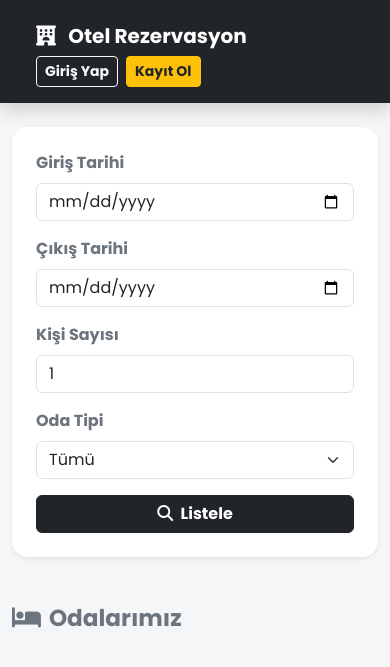
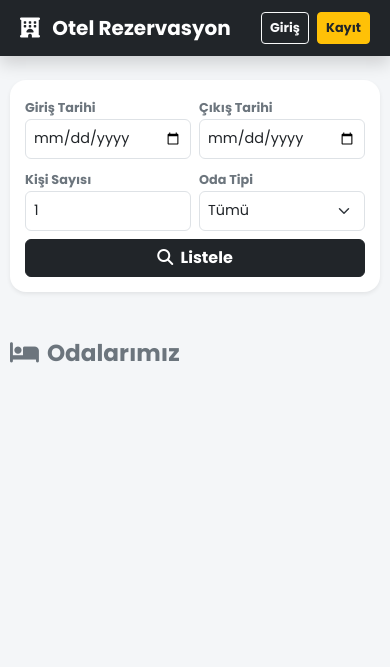
Before and after one commit to murataydogan/OtelWeb, a Flask app: page /odalar in a window 390 px wide. Shown: the top 667 px of the page. Run offline with Flask 3, Linux system fonts and the light colour scheme; data that the repository does not hold is empty.

Commit message:
odalar.html

```diff
--- a/OtelWeb/templates/odalar.html
+++ b/OtelWeb/templates/odalar.html
@@ -2,16 +2,18 @@
 <html lang="tr">
 <head>
     <meta charset="UTF-8">
-<title>Odalarımız - {{ otel_adi }}</title>
+    <meta name="viewport" content="width=device-width, initial-scale=1.0">
+    <title>Odalarımız - {{ otel_adi }}</title>
     <link href="https://fonts.googleapis.com/css2?family=Poppins:wght@300;400;600;700&display=swap" rel="stylesheet">
     <link rel="stylesheet" href="https://cdnjs.cloudflare.com/ajax/libs/font-awesome/6.4.0/css/all.min.css">
     <link href="https://cdn.jsdelivr.net/npm/bootstrap@5.3.0/dist/css/bootstrap.min.css" rel="stylesheet">
 
     <style>
-        body { font-family: 'Poppins', sans-serif; background-color: #f4f6f8; }
+        body { font-family: 'Poppins', sans-serif; background-color: #f4f6f8; margin: 0; padding: 0; }
+
         .room-card {
             border: none; border-radius: 15px; background: white; transition: all 0.3s ease;
-            box-shadow: 0 5px 15px rgba(0,0,0,0.05); overflow: hidden; display: flex; flex-direction: column; justify-content: space-between;
+            box-shadow: 0 5px 15px rgba(0,0,0,0.05); overflow: hidden; display: flex; flex-direction: column; justify-content: space-between; height: 100%;
         }
         .room-card:hover { transform: translateY(-5px); box-shadow: 0 15px 30px rgba(0,0,0,0.15); border: 2px solid #0984e3; }
         .price-tag { color: #0984e3; font-weight: 700; font-size: 1.5rem; }
@@ -31,21 +33,41 @@
         .detail-label { color: #636e72; font-weight: 600; }
         .detail-value { color: #2d3436; font-weight: 400; }
         .total-price { color: #0984e3; font-weight: 800; font-size: 1.2rem; }
+
+        /* 2. EKLEME: Mobil için Özel Ayarlar */
+        @media (max-width: 768px) {
+            .container { padding-left: 10px; padding-right: 10px; }
+            .card { padding: 15px !important; }
+
+            /* Form elemanlarını küçültme */
+            .form-label { font-size: 0.8rem; margin-bottom: 2px; }
+            .form-control, .form-select { padding: 8px; font-size: 0.9rem; }
+
+            /* Odalar yan yana sığsın diye yazı boyutlarını ayarlama */
+            .room-card { padding: 10px !important; }
+            .room-card h4 { font-size: 1rem; }
+            .price-tag { font-size: 1.1rem; }
+            .btn-reserve, .btn-login-first { padding: 8px; font-size: 0.8rem; }
+
+            /* Navbar düzeni */
+            .navbar { padding: 0.5rem !important; }
+            .navbar .btn { font-size: 0.8rem; padding: 5px 8px; }
+        }
     </style>
 </head>
 <body>
 
 <nav class="navbar navbar-expand-lg navbar-dark bg-dark px-4 py-3 shadow">
     <div class="container-fluid">
-<a class="navbar-brand fw-bold" href="/odalar"><i class="fa-solid fa-hotel me-2"></i> {{ otel_adi }}</a>
+        <a class="navbar-brand fw-bold" href="/odalar"><i class="fa-solid fa-hotel me-2"></i> {{ otel_adi }}</a>
         <div class="d-flex gap-2">
             {% if session.get('tc_no') %}
-                <a href="/profilim" class="btn btn-outline-light btn-sm"><i class="fa-solid fa-user me-1"></i> Profilim</a>
-                <a href="/rezervasyonlarim" class="btn btn-primary btn-sm"><i class="fa-solid fa-folder-open me-1"></i> Rezervasyonlarım</a>
-                <a href="/cikis" class="btn btn-danger btn-sm"><i class="fa-solid fa-right-from-bracket me-1"></i> Çıkış</a>
+                <a href="/profilim" class="btn btn-outline-light btn-sm"><i class="fa-solid fa-user"></i></a>
+                <a href="/rezervasyonlarim" class="btn btn-primary btn-sm">Rezervlerim</a>
+                <a href="/cikis" class="btn btn-danger btn-sm"><i class="fa-solid fa-right-from-bracket"></i></a>
             {% else %}
-                <a href="/giris" class="btn btn-outline-light btn-sm fw-bold">Giriş Yap</a>
-                <a href="/kayit" class="btn btn-warning btn-sm fw-bold text-dark">Kayıt Ol</a>
+                <a href="/giris" class="btn btn-outline-light btn-sm fw-bold">Giriş</a>
+                <a href="/giris" class="btn btn-warning btn-sm fw-bold text-dark">Kayıt</a>
             {% endif %}
         </div>
     </div>
@@ -53,20 +75,20 @@
 
 <div class="container mt-4">
     <div class="card p-4 shadow-sm border-0 rounded-4 bg-white">
-        <form action="/odalar" method="GET" class="row g-3 align-items-end">
-            <div class="col-md-3">
+        <form action="/odalar" method="GET" class="row g-2 align-items-end">
+            <div class="col-6 col-md-3">
                 <label class="form-label fw-bold text-secondary">Giriş Tarihi</label>
                 <input type="date" class="form-control" name="giris" id="girisTarihiInput" value="{{ request.args.get('giris') }}">
             </div>
-            <div class="col-md-3">
+            <div class="col-6 col-md-3">
                 <label class="form-label fw-bold text-secondary">Çıkış Tarihi</label>
                 <input type="date" class="form-control" name="cikis" id="cikisTarihiInput" value="{{ request.args.get('cikis') }}">
             </div>
-            <div class="col-md-2">
+            <div class="col-6 col-md-2">
                 <label class="form-label fw-bold text-secondary">Kişi Sayısı</label>
                 <input type="number" class="form-control" name="kisi" value="{{ request.args.get('kisi', 1) }}" min="1">
             </div>
-            <div class="col-md-2">
+            <div class="col-6 col-md-2">
                 <label class="form-label fw-bold text-secondary">Oda Tipi</label>
                 <select name="tip" class="form-select">
                     <option value="HEPSI">Tümü</option>
@@ -76,7 +98,7 @@
                     <option value="KRAL">Kral</option>
                 </select>
             </div>
-            <div class="col-md-2">
+            <div class="col-12 col-md-2">
                 <button type="submit" class="btn btn-dark w-100 fw-bold"><i class="fa-solid fa-magnifying-glass me-1"></i> Listele</button>
             </div>
         </form>
@@ -86,14 +108,14 @@
 <div class="container mt-5 mb-5">
     <h3 class="fw-bold mb-4 text-secondary"><i class="fa-solid fa-bed me-2"></i>Odalarımız</h3>
 
-    <div class="row g-4">
+    <div class="row g-2">
         {% for oda in odalar %}
-        <div class="col-md-3">
+        <div class="col-6 col-md-3">
             <div class="room-card p-3 h-100">
                 <div>
                     <div class="d-flex justify-content-between align-items-center mb-2">
-                        <span class="badge bg-dark">{{ oda.tip }}</span>
-                        <span class="text-muted small"><i class="fa-solid fa-user-group me-1"></i> {{ oda.kapasite }} Kişilik</span>
+                        <span class="badge bg-dark" style="font-size: 0.6rem;">{{ oda.tip }}</span>
+                        <span class="text-muted small fw-bold" style="font-size: 0.6rem;"><i class="fa-solid fa-user-group me-1"></i> {{ oda.kapasite }}</span>
                     </div>
 
                     <h4 class="fw-bold text-dark">Oda {{ oda.oda_no }}</h4>
@@ -101,12 +123,12 @@
                     <div class="mb-3 mt-3">
                         {% if oda.ozellikler %}
                             {% for ozellik in oda.ozellikler.split(',') %}
-                                <span class="badge bg-light text-secondary border mb-1" style="font-weight: 500;">
+                                <span class="badge bg-light text-secondary border mb-1" style="font-weight: 500; font-size: 0.6rem;">
                                     <i class="fa-solid fa-check text-success me-1"></i> {{ ozellik.strip() }}
                                 </span>
                             {% endfor %}
                         {% else %}
-                             <span class="badge bg-light text-muted border mb-1">Standart Hizmetler</span>
+                             <span class="badge bg-light text-muted border mb-1" style="font-size: 0.6rem;">Standart</span>
                         {% endif %}
                     </div>
                 </div>
@@ -115,24 +137,24 @@
                     <div class="d-flex justify-content-between align-items-end mb-3">
                         <div>
                             <span class="price-tag">{{ oda.fiyat }} ₺</span>
-                            <span class="text-muted small">/ gece</span>
+                            <span class="text-muted small" style="font-size: 0.6rem;">/ gece</span>
                         </div>
                     </div>
 
                     {% if oda.durum != 'MUSAIT' and not request.args.get('giris') %}
-                        <button class="btn btn-secondary w-100" disabled>
-                            <i class="fa-solid fa-ban"></i> ŞU AN DOLU
+                        <button class="btn btn-secondary w-100" style="font-size: 0.8rem;" disabled>
+                            <i class="fa-solid fa-ban"></i> DOLU
                         </button>
 
                     {% else %}
                         {% if session.get('tc_no') %}
                             <button class="btn-reserve"
                                     onclick="modalAc('{{ oda.oda_no }}', '{{ oda.tip }}', '{{ oda.fiyat }}')">
-                                SEÇ VE REZERVE ET <i class="fa-solid fa-check ms-1"></i>
+                                SEÇ
                             </button>
                         {% else %}
                             <a href="/giris" class="btn btn-login-first text-decoration-none">
-                                <i class="fa-solid fa-lock me-2"></i> Rezervasyon İçin Giriş Yap
+                                <i class="fa-solid fa-lock me-1"></i> Giriş
                             </a>
                         {% endif %}
                     {% endif %}
@@ -145,28 +167,26 @@
 </div>
 
 <div class="modal fade" id="rezervasyonModal" tabindex="-1" aria-hidden="true">
-    <div class="modal-dialog modal-dialog-centered">
-        <div class="modal-content p-3">
+    <div class="modal-dialog modal-dialog-centered mx-3"> <div class="modal-content p-3">
             <div class="modal-header border-0">
-                <h5 class="modal-title fw-bold fs-4 text-dark"><i class="fa-solid fa-hotel me-2 text-primary"></i>Rezervasyon Onayı</h5>
+                <h5 class="modal-title fw-bold fs-5 text-dark"><i class="fa-solid fa-hotel me-2 text-primary"></i>Onay</h5>
                 <button type="button" class="btn-close" data-bs-dismiss="modal" aria-label="Close"></button>
             </div>
             <div class="modal-body pt-0">
                 <div class="bg-light p-3 rounded-3 mb-3">
-                    <div class="detail-row"><span class="detail-label">Seçilen Oda:</span><span class="detail-value fw-bold" id="modalOdaBilgi">...</span></div>
-                    <div class="detail-row"><span class="detail-label">Tarih Aralığı:</span><span class="detail-value" id="modalTarih">...</span></div>
+                    <div class="detail-row"><span class="detail-label">Oda:</span><span class="detail-value fw-bold" id="modalOdaBilgi">...</span></div>
+                    <div class="detail-row"><span class="detail-label">Tarih:</span><span class="detail-value small" id="modalTarih">...</span></div>
                     <div class="detail-row"><span class="detail-label">Süre:</span><span class="detail-value" id="modalSure">...</span></div>
-                    <div class="detail-row mt-2 border-top pt-2"><span class="detail-label align-self-center">Toplam Tutar:</span><span class="total-price" id="modalFiyat">0.0 ₺</span></div>
+                    <div class="detail-row mt-2 border-top pt-2"><span class="detail-label align-self-center">Tutar:</span><span class="total-price" id="modalFiyat">0.0 ₺</span></div>
                 </div>
-                <div class="warning-box mb-4"><i class="fa-solid fa-triangle-exclamation fa-lg"></i><span>Dikkat: İptal durumunda toplam ücretin sadece %80'i iade edilir.</span></div>
+                <div class="warning-box mb-4 p-2 small"><i class="fa-solid fa-triangle-exclamation"></i><span>İptalde %20 kesinti olur.</span></div>
                 <form action="/rezervasyon_yap" method="POST">
                     <input type="hidden" name="oda_no" id="hiddenOdaNo">
                     <input type="hidden" name="giris_tarihi" id="hiddenGiris">
                     <input type="hidden" name="cikis_tarihi" id="hiddenCikis">
                     <input type="hidden" name="toplam_ucret" id="hiddenUcret">
                     <div class="d-grid gap-2">
-                        <button type="submit" class="btn btn-success fw-bold py-2" style="background-color: #00b894; border:none;">✅ ONAYLA VE BİTİR</button>
-                        <button type="button" class="btn btn-light text-secondary fw-bold" data-bs-dismiss="modal">İptal Et</button>
+                        <button type="submit" class="btn btn-success fw-bold py-2" style="background-color: #00b894; border:none;">ONAYLA</button>
                     </div>
                 </form>
             </div>
```
